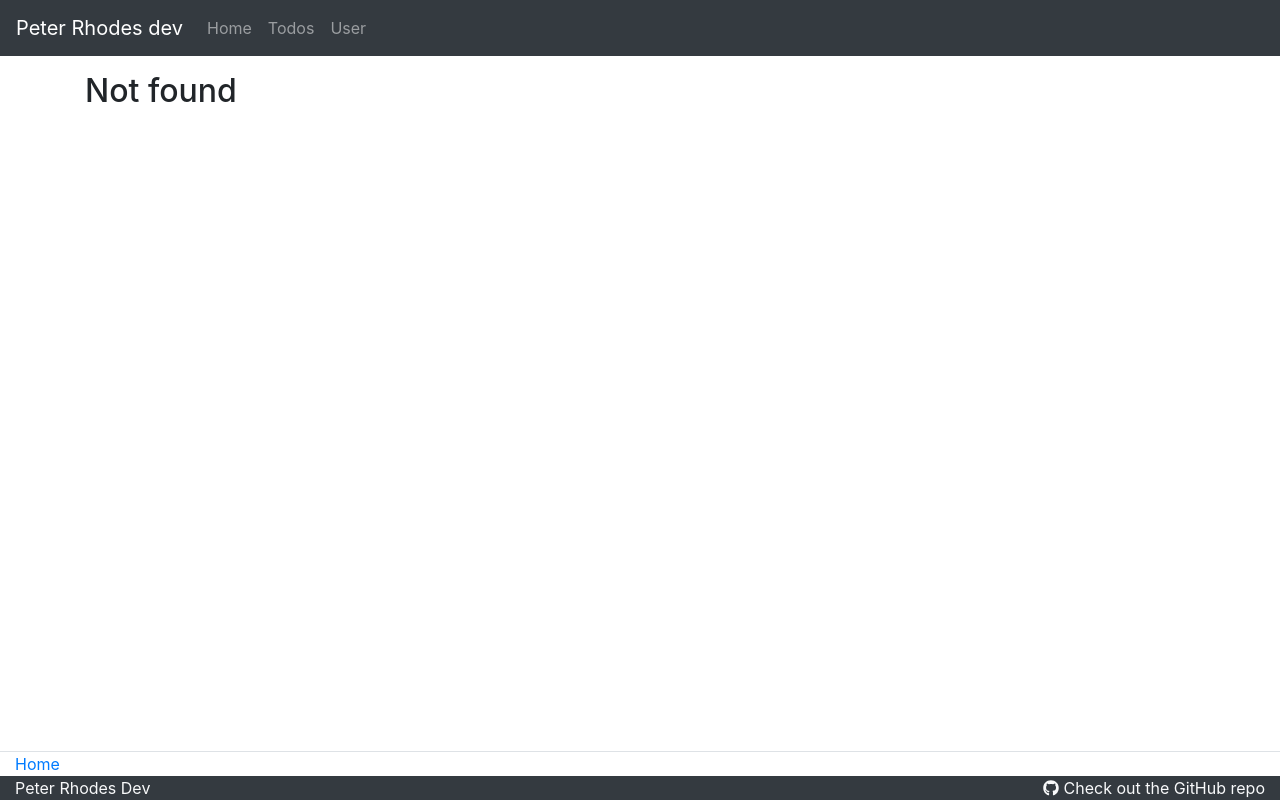
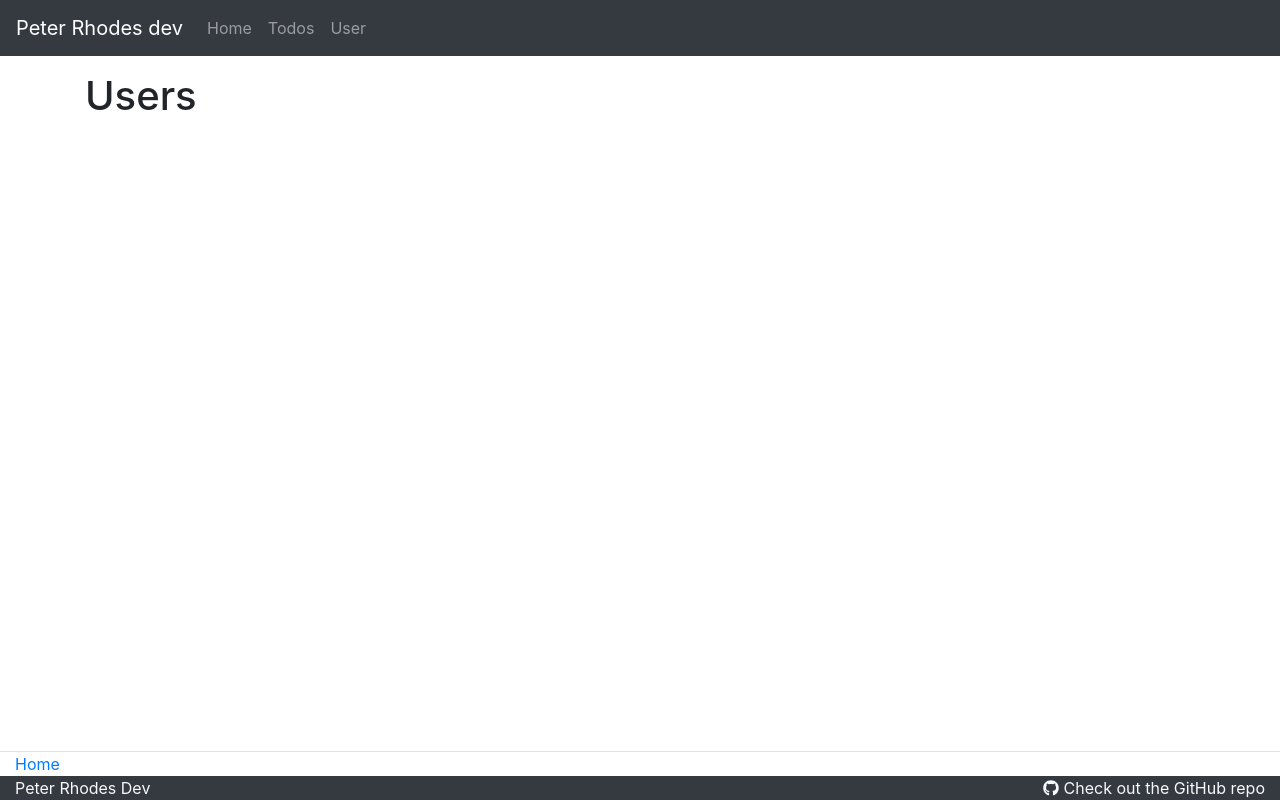
Before and after one commit to peterrhodesdev/angular-generic-api-service, an Angular app: page /users in a window 1280 px wide. Before the commit this address had no page. Built offline with nearby package versions, Linux system fonts and the light colour scheme.

Commit message:
renamed user to users

```diff
--- a/src/app/app-routing.module.ts
+++ b/src/app/app-routing.module.ts
@@ -4,13 +4,13 @@ import { RouterModule, Routes } from '@angular/router';
 import { HomeComponent } from 'src/app/components/home/home.component';
 import { NotFoundComponent } from 'src/app/components/not-found/not-found.component';
 import { TodosComponent } from 'src/app/components/todos/todos.component';
-import { UserComponent } from 'src/app/components/user/user.component';
+import { UsersComponent } from 'src/app/components/users/users.component';
 
 const routes: Routes = [
   { path: '', redirectTo: 'home', pathMatch: 'full' }, // Redirect empty url to 'home'
   { path: 'home', component: HomeComponent },
   { path: 'todos', component: TodosComponent },
-  { path: 'user', component: UserComponent },
+  { path: 'users', component: UsersComponent },
   { path: '**', component: NotFoundComponent } // Wildcard route for a 404 not found, must be last element in the list
 ];
 
--- a/src/app/app.module.ts
+++ b/src/app/app.module.ts
@@ -10,8 +10,8 @@ import { NgbModule } from '@ng-bootstrap/ng-bootstrap';
 import { HomeComponent } from './components/home/home.component';
 import { NotFoundComponent } from './components/not-found/not-found.component';
 import { NavigationBarComponent } from './components/navigation-bar/navigation-bar.component';
-import { UserComponent } from './components/user/user.component';
 import { TodosComponent } from './components/todos/todos.component';
+import { UsersComponent } from './components/users/users.component';
 import { LoadingSpinnerComponent } from './components/loading-spinner/loading-spinner.component';
 
 @NgModule({
@@ -20,7 +20,7 @@ import { LoadingSpinnerComponent } from './components/loading-spinner/loading-sp
     HomeComponent,
     NotFoundComponent,
     NavigationBarComponent,
-    UserComponent,
+    UsersComponent,
     TodosComponent,
     LoadingSpinnerComponent
   ],
--- a/src/app/components/user/user.component.html
+++ /dev/null
@@ -1 +0,0 @@
-<h1>User</h1>
--- a/src/app/components/user/user.component.ts
+++ /dev/null
@@ -1,15 +0,0 @@
-import { Component, OnInit } from '@angular/core';
-
-@Component({
-  selector: 'app-user',
-  templateUrl: './user.component.html',
-  styleUrls: ['./user.component.scss']
-})
-export class UserComponent implements OnInit {
-
-  constructor() { }
-
-  ngOnInit(): void {
-  }
-
-}
--- /dev/null
+++ b/src/app/components/users/users.component.html
@@ -0,0 +1 @@
+<h1>Users</h1>
--- /dev/null
+++ b/src/app/components/users/users.component.ts
@@ -0,0 +1,15 @@
+import { Component, OnInit } from '@angular/core';
+
+@Component({
+  selector: 'app-users',
+  templateUrl: './users.component.html',
+  styleUrls: ['./users.component.scss']
+})
+export class UsersComponent implements OnInit {
+
+  constructor() { }
+
+  ngOnInit(): void {
+  }
+
+}
```
Also changed, not shown: src/app/components/users/users.component.scss (added).
